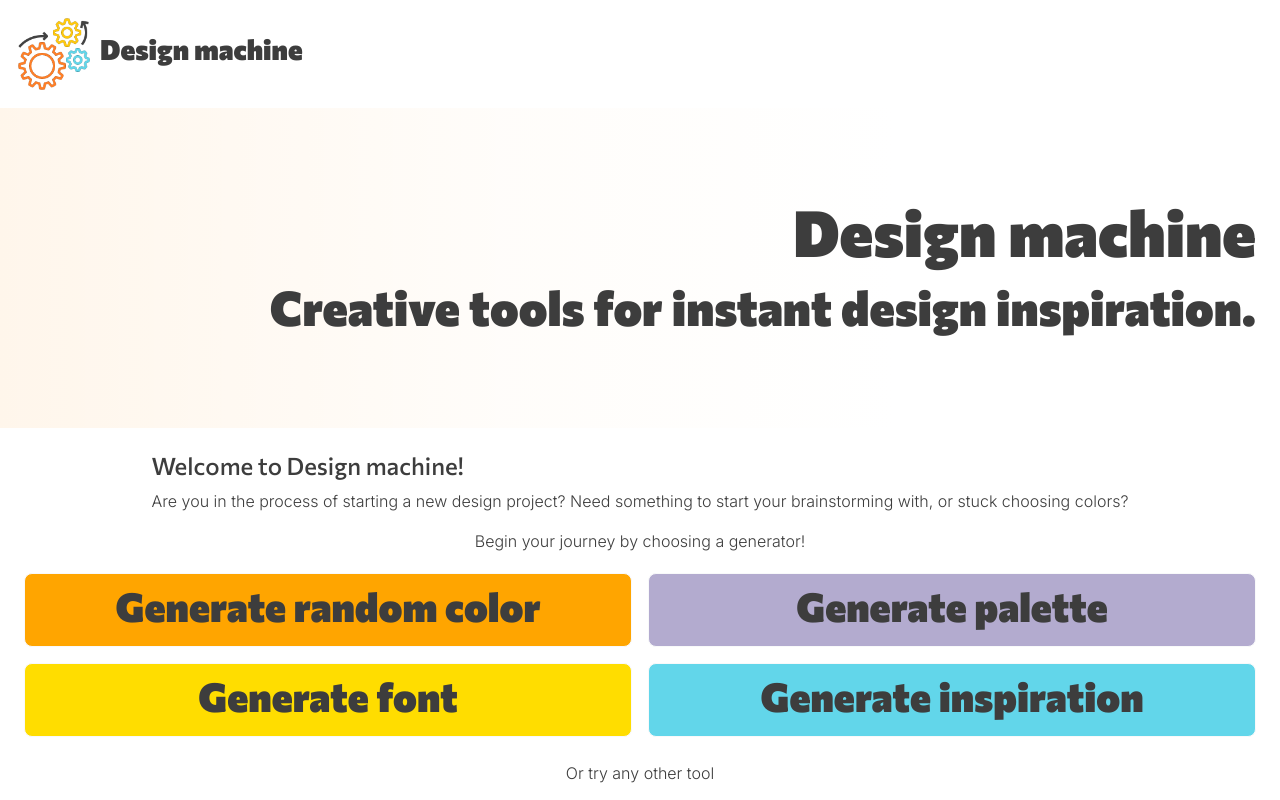
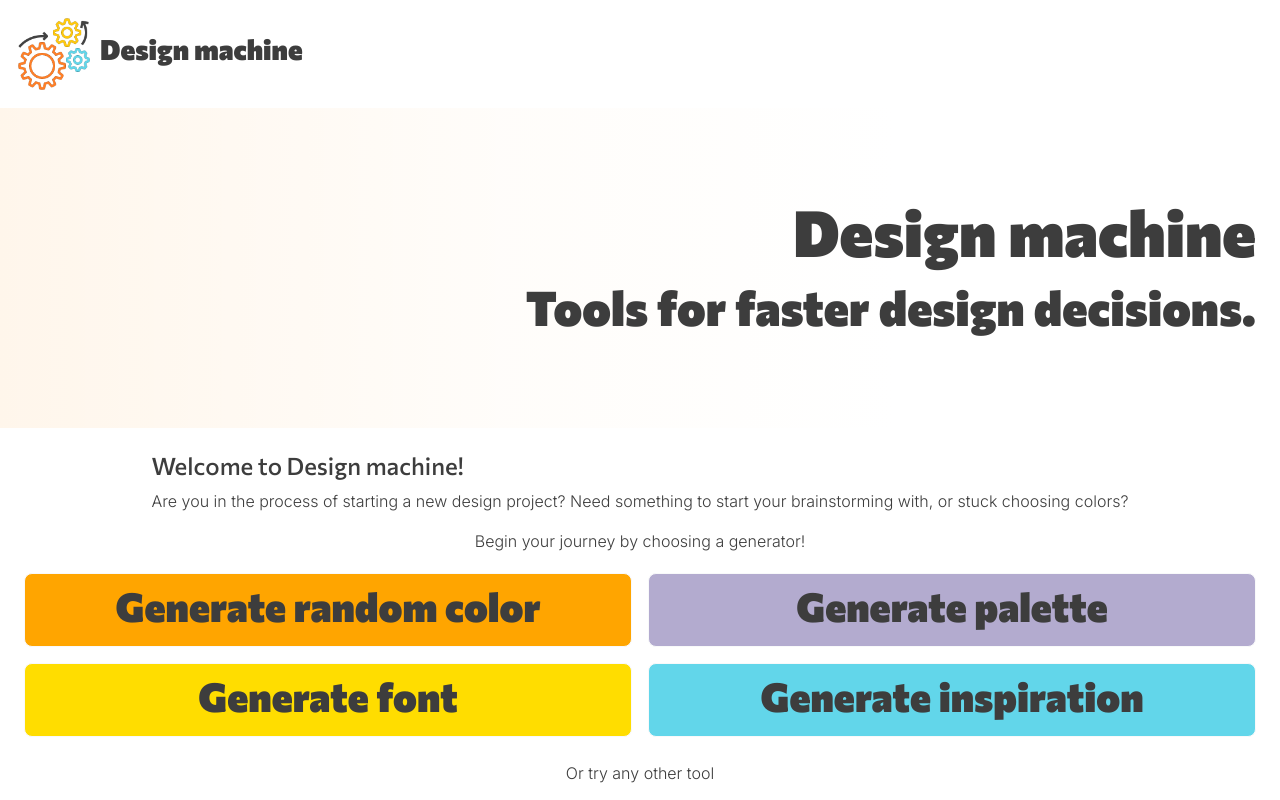
Before and after one commit to fiamont/colormachine, a React (Vite) app: page / in a window 1280 px wide. Shown: the top 800 px of the page. Built offline with nearby package versions, Linux system fonts and the light colour scheme.

Commit message:
Edit hero-text

```diff
--- a/src/components/hero/Hero.jsx
+++ b/src/components/hero/Hero.jsx
@@ -5,7 +5,7 @@ function Hero() {
     <div className="hero-container p-4 d-flex flex-column justify-content-center align-items-end">
       <h1 className="text-end hero-heading">Design machine</h1>
       <h2 className="text-end hero-subheading">
-        Creative tools for instant design inspiration.
+        Tools for faster design decisions.
       </h2>
     </div>
   );
```
